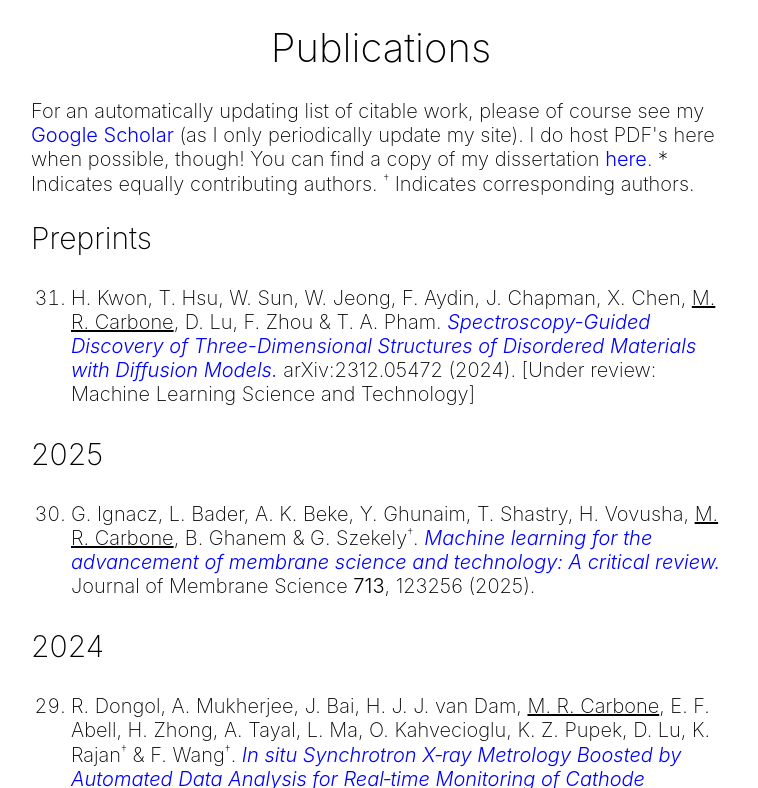
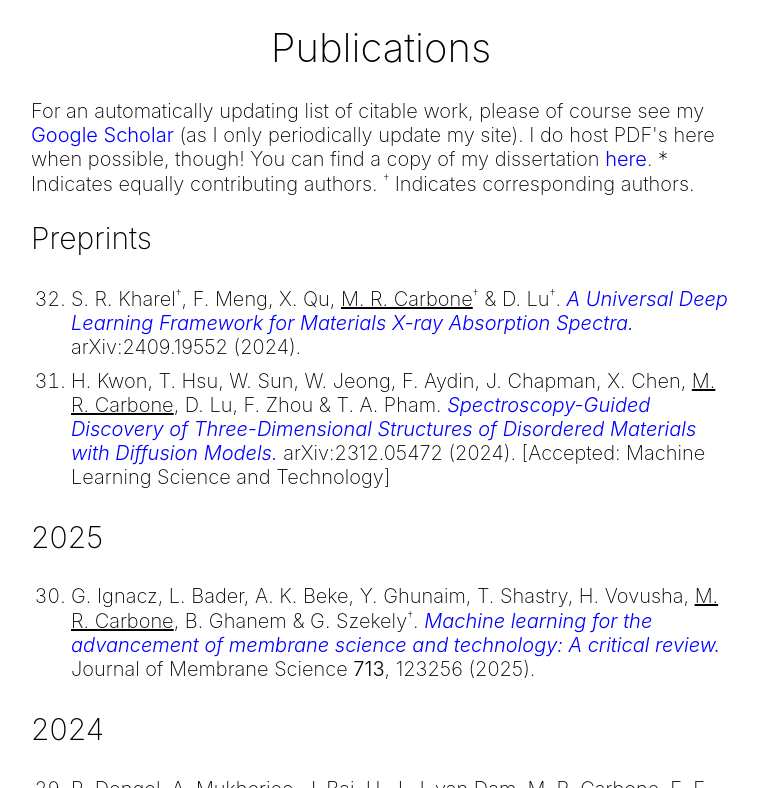
Before and after one commit to matthewcarbone/matthewcarbone.github.io, a Jekyll site: the page built from html/publications.html, in a window 1280 px wide and 900 px high, cut to the strip 112-900 px from the top of the window. Shown: the whole strip, without its empty margins (259-1017 px from the left). Built offline with Jekyll 4.4.1, drawn with Linux system fonts in a browser that asks for light colours.

Commit message:
Update pubs

```diff
--- a/_data/publications.yml
+++ b/_data/publications.yml
@@ -1,5 +1,15 @@
 - year: Preprints
   publications:
+
+  - authors: S. R. Kharel, F. Meng, X. Qu, M. R. Carbone & D. Lu
+    title: "A Universal Deep Learning Framework for Materials X-ray Absorption Spectra"
+    doi: "https://doi.org/10.48550/arXiv.2409.19552"
+    journal: "arXiv:2409.19552"
+    year: 2024
+    corresponding:
+    - "S. R. Kharel"
+    - "M. R. Carbone"
+    - "D. Lu"
 
   - authors: H. Kwon, T. Hsu, W. Sun, W. Jeong, F. Aydin, J. Chapman, X. Chen, M. R. Carbone, D. Lu, F. Zhou & T. A. Pham
     title: "Spectroscopy-Guided Discovery of Three-Dimensional Structures of Disordered Materials with Diffusion Models"
@@ -8,7 +18,7 @@
     year: 2024
     links:
       - address: null
-        text: "Under review: Machine Learning Science and Technology"
+        text: "Accepted: Machine Learning Science and Technology"
 
 - year: 2025
   publications:
```
